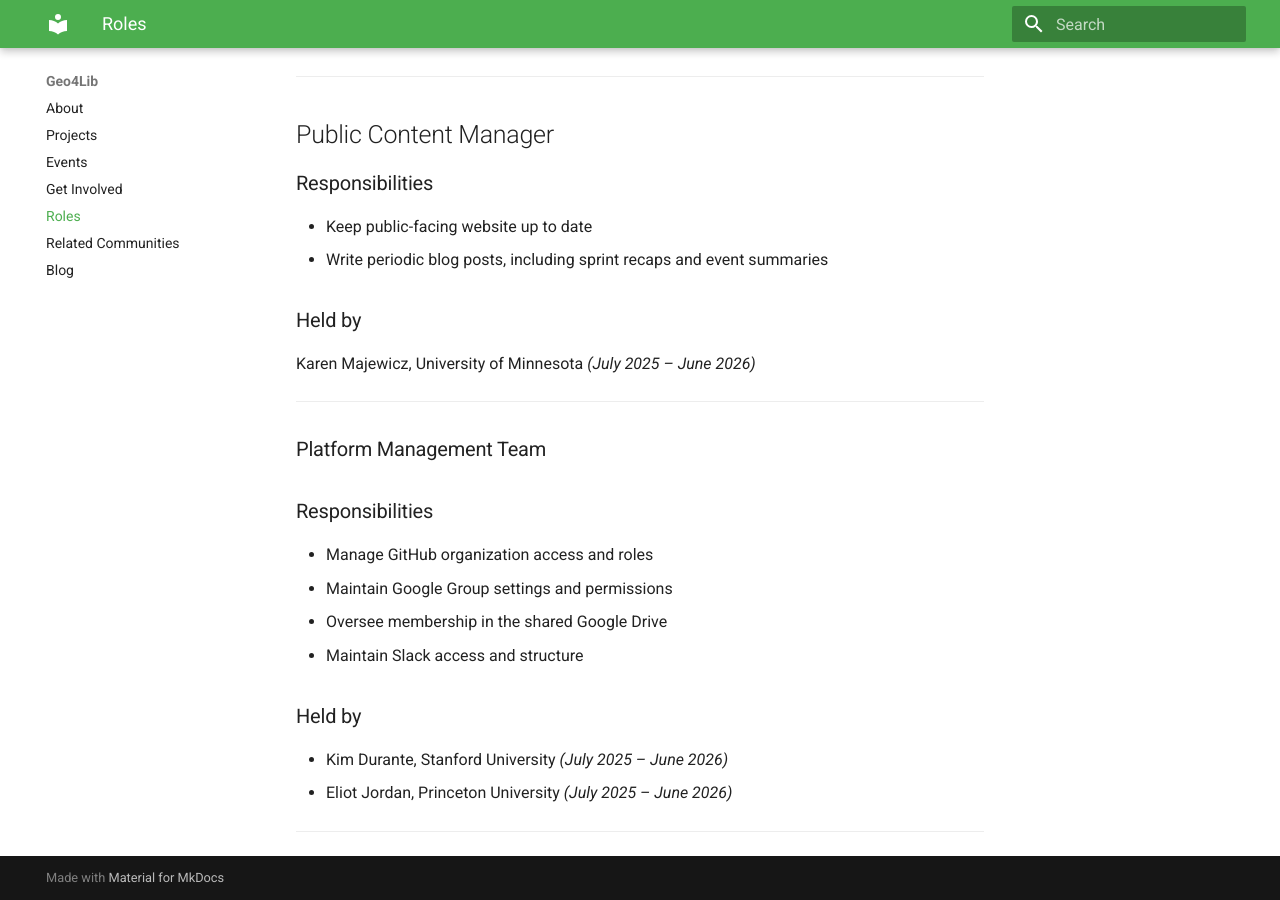
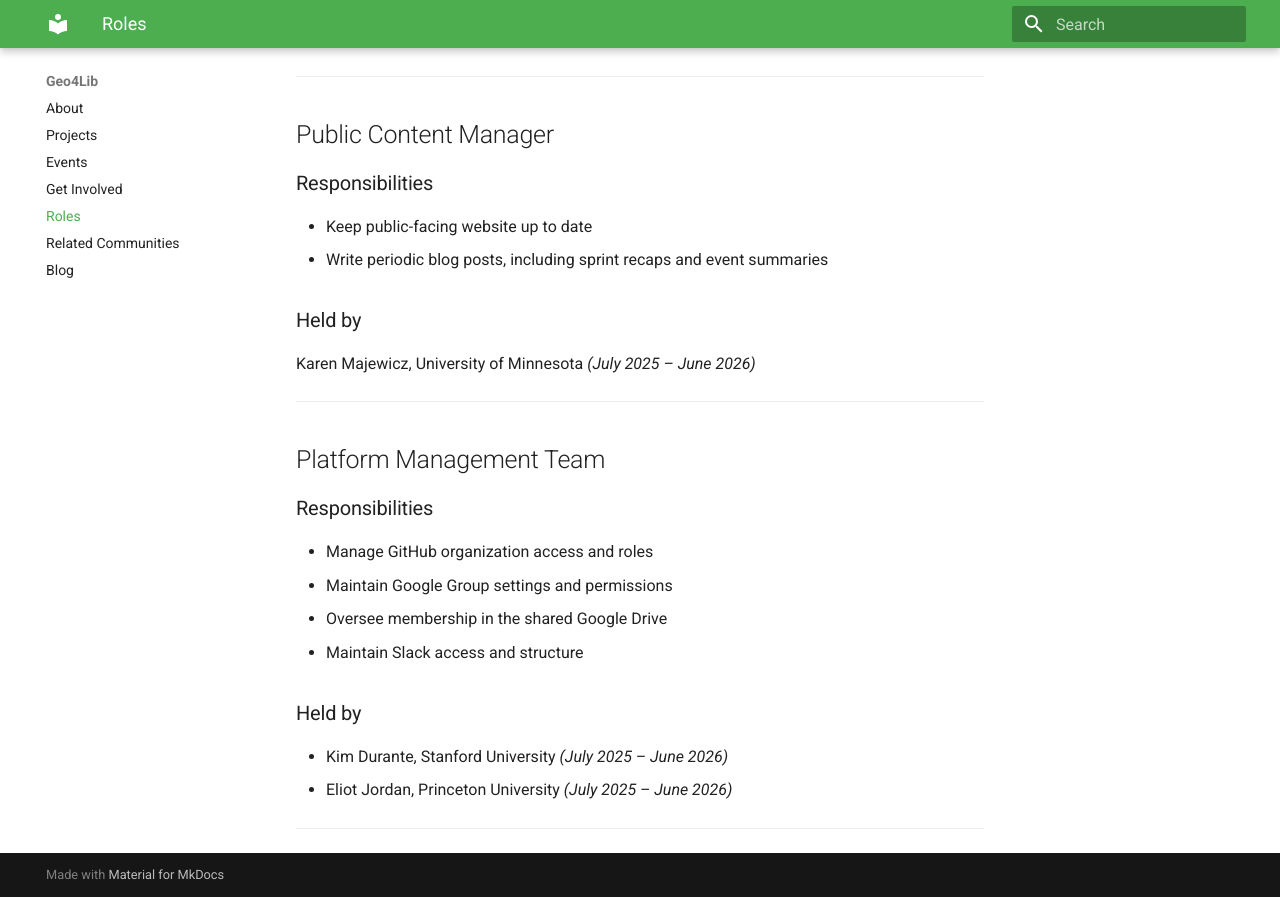
Before and after one commit to geo4lib/geo4lib.github.io, an MkDocs documentation site: the page built from docs/roles.md, in a window 1280 px wide and 900 px high, scrolled down 1041 px. Built offline with MkDocs 1.6.1 and Material for MkDocs 9.7.7, drawn with Linux system fonts in a browser that asks for light colours.

Commit message:
fix header level

```diff
--- a/docs/roles.md
+++ b/docs/roles.md
@@ -50,7 +50,7 @@ Karen Majewicz, University of Minnesota *(July 2025 – June 2026)*
 
 ---
 
-### Platform Management Team
+## Platform Management Team
 
 ### Responsibilities
 
```
